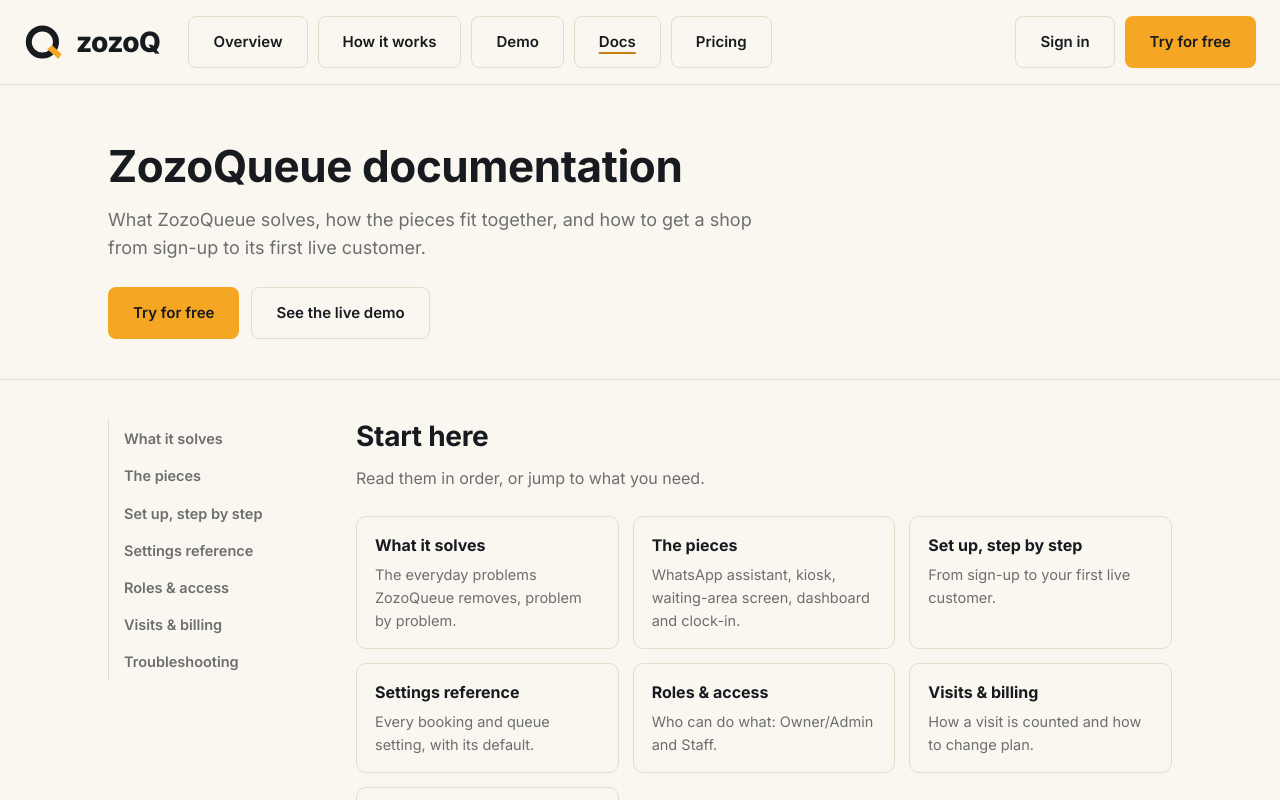
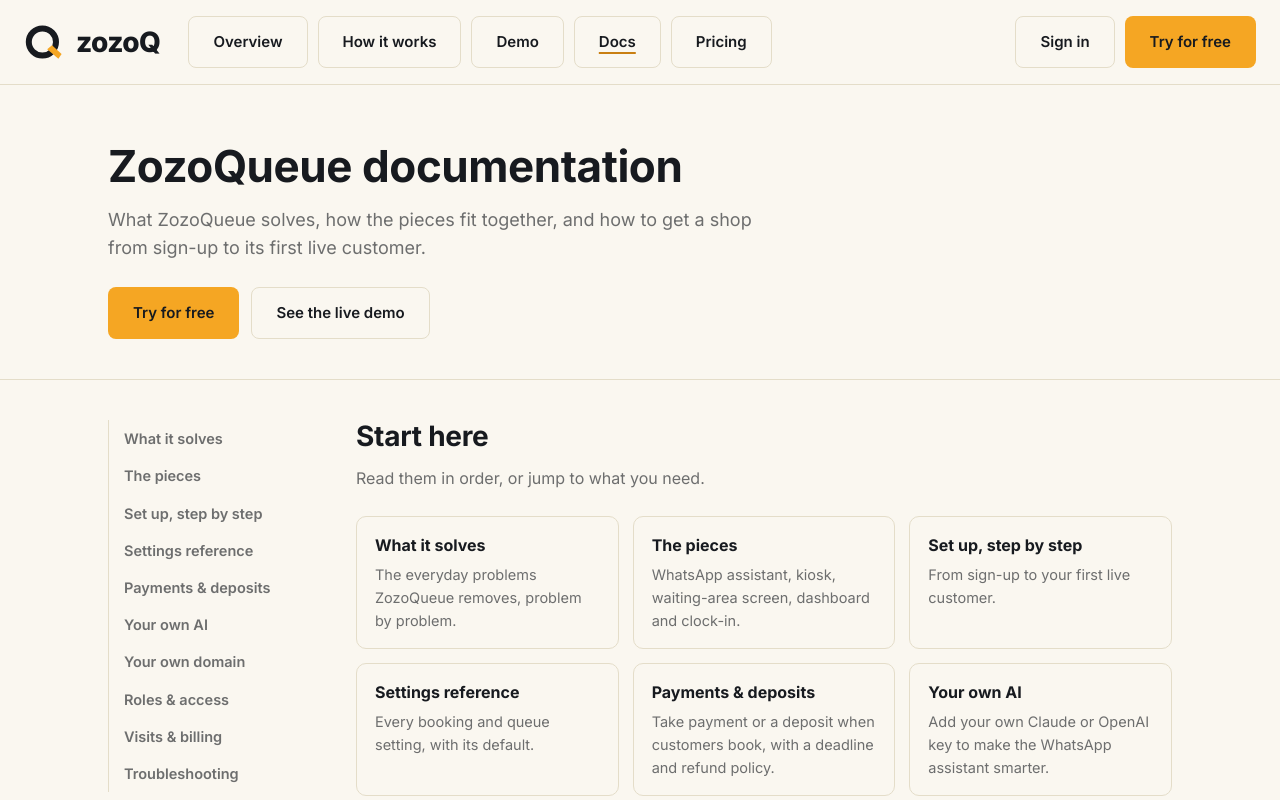
Before and after one commit to mziwonkekabuyaphi/system, a Next.js app: page /demo/docs in a window 1280 px wide. Shown: the top 800 px of the page. Built offline with nearby package versions, Linux system fonts and the light colour scheme.

Commit message:
Add files via upload

```diff
--- a/app/demo/docs/DocsShell.tsx
+++ b/app/demo/docs/DocsShell.tsx
@@ -23,6 +23,9 @@ export const TOC = [
   { id: "pieces", label: "The pieces", href: `${DOCS_HOME}/pieces`, blurb: "WhatsApp assistant, kiosk, waiting-area screen, dashboard and clock-in." },
   { id: "setup", label: "Set up, step by step", href: `${DOCS_HOME}/setup`, blurb: "From sign-up to your first live customer." },
   { id: "reference", label: "Settings reference", href: `${DOCS_HOME}/reference`, blurb: "Every booking and queue setting, with its default." },
+  { id: "payments", label: "Payments & deposits", href: `${DOCS_HOME}/payments`, blurb: "Take payment or a deposit when customers book, with a deadline and refund policy." },
+  { id: "ai", label: "Your own AI", href: `${DOCS_HOME}/ai`, blurb: "Add your own Claude or OpenAI key to make the WhatsApp assistant smarter." },
+  { id: "domain", label: "Your own domain", href: `${DOCS_HOME}/domain`, blurb: "Show your booking page on your own web address." },
   { id: "team", label: "Roles & access", href: `${DOCS_HOME}/team`, blurb: "Who can do what: Owner/Admin and Staff." },
   { id: "billing", label: "Visits & billing", href: `${DOCS_HOME}/billing`, blurb: "How a visit is counted and how to change plan." },
   { id: "troubleshooting", label: "Troubleshooting", href: `${DOCS_HOME}/troubleshooting`, blurb: "Fixes for the questions we hear most." },
```
